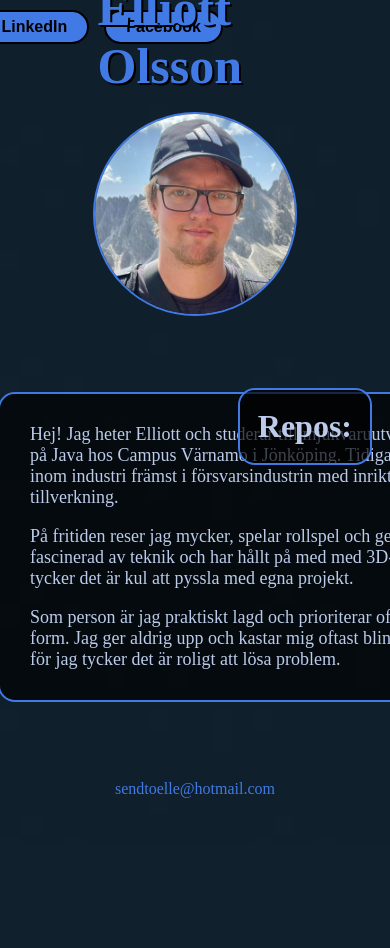
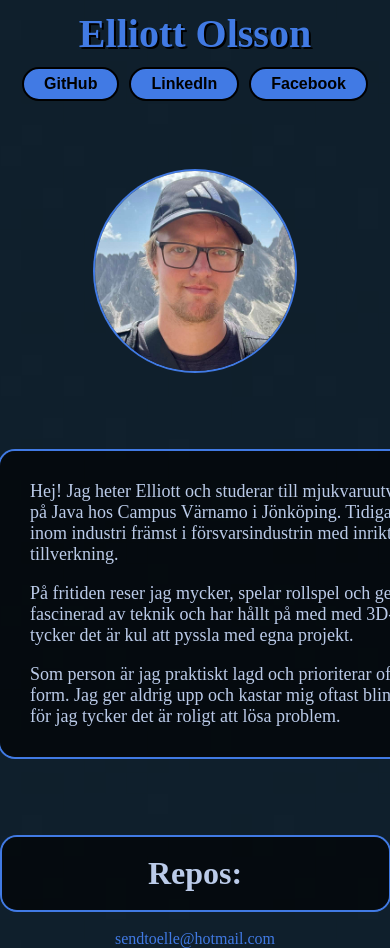
Before and after one commit to OlssonElliott/olssonelliott.github.io, a plain HTML site: page index.html in a window 390 px wide. Shown: the top 948 px of the page. Before the commit the page ends 844 px from the top, so only its background shows below. Drawn offline with Linux system fonts and the light colour scheme; no server answers.

Commit message:
fixat dynamisk layout

```diff
--- a/index.html
+++ b/index.html
@@ -23,10 +23,6 @@
 
 </header>
 
-        <!-- LÄNKAR TILL MINA GITHUB REPON -->
-        <div id="repos">
-            <h1>Repos:</h1>
-        </div>
 
 <!-- BILD I MITTEN -->
 <div id="profilePosition">
@@ -39,12 +35,17 @@
 
 
 <!-- INFO-TEXT (ARTIKEL) -->
-   <div>
+<div id="infoDiv">
   <article id="info1">
 
   </article>
 </div>
 
+
+<!-- LÄNKAR TILL MINA GITHUB REPON -->
+<div id="repos">
+    <h1>Repos:</h1>
+</div>
 
 
   <!-- FOOTER -->
--- a/style.css
+++ b/style.css
@@ -15,33 +15,28 @@
   }
 
   /* NAVIGATION */
-  nav {
+ nav {
+    position: relative;           /* Behållning för absolut positionerade barn */
     display: flex;
-    justify-content: center;
+    justify-content: center;      /* Centrerar barnen horisontellt */
     align-items: center;
-    position: relative;
-    height: auto;
     padding: 10px 20px;
   }
 
   /* LOGGA */
   #logga {
+    font-size: 40px;
     color: rgb(65, 122, 228);
-    font-size: 50px;
-    word-spacing: 10px;
     text-shadow: 2px 2px 0 black;
-    position: absolute;
-    left: 50%;
-    transform: translateX(-50%);
-    margin-top: 20px;
+    /* Eftersom nav använder justify-content: center hamnar h1 automatiskt i mitten */
   }
 
   /* KNAPP-POSITIONERING */
   #buttonPlacement {
-    margin-left: auto;
+    position: absolute;
+    right: 20px;
     display: flex;
-    gap: 15px;
-    padding-right: 300px;
+    gap: 10px;
   }
 
   /* KNAPP-KLASS */
@@ -63,8 +58,8 @@
     color: white;
     background-color: rgb(29, 61, 115);
     border-color: white;
-    transform: scale(1.2);
-    box-shadow: 0 0 10px rgba(65, 122, 228, 0.8);
+    transform: scale(1.1);
+    box-shadow: 0 0 5px rgba(65, 122, 228, 0.8);
 }
 
   /* ARTIKEL (MITTEN) */
@@ -118,7 +113,7 @@
     color: rgb(187, 203, 233);
     position: fixed;
     text-align:center;
-    top: 390px;
+    top: 406px;
     right: 20px;
     width:auto;
     max-height: 80vh;
@@ -128,8 +123,6 @@
     border-radius: 15px;
     box-shadow: 0 0 0 2px rgb(65, 122, 228);
   }
-
-
 
   .githubrepo a {
     display: inline-block;
@@ -149,8 +142,7 @@
     color: white;
     background-color: rgb(29, 61, 115);
     border-color: white;
-    transform: scale(1.2);
-    box-shadow: 0 0 10px rgba(65, 122, 228, 0.8);
+    box-shadow: 0 0 5px rgba(65, 122, 228, 0.8);
 }
 
   /* MAILTEXT I FOOTER */
@@ -161,3 +153,27 @@
     justify-content: center;
     align-items: center;
   }
+
+  /*Gör så layound under 1000px, hamnar under varandra */
+@media (max-width: 1100px) {
+  nav {
+    flex-direction: column;
+    align-items: center;
+    justify-content: center;
+  }
+
+  #buttonPlacement {
+    position: static;
+    margin-top: 10px;
+  }
+
+  #repos {
+    position: static;
+    margin: 20px auto;
+    width: 90%;
+    max-width: 500px;
+    top: auto;
+    right: auto;
+    max-height: none;
+  }
+}
```
Lines whose indentation alone changed are shown as unchanged.
